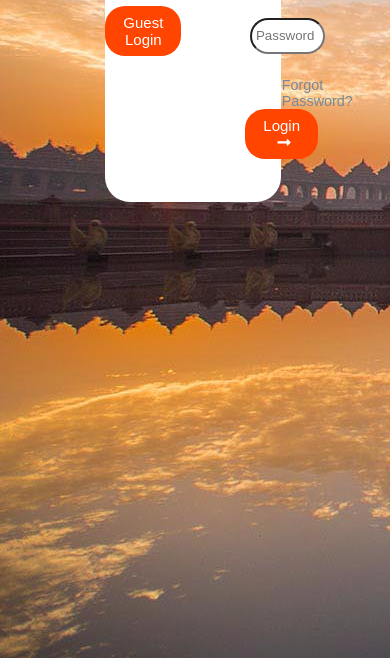
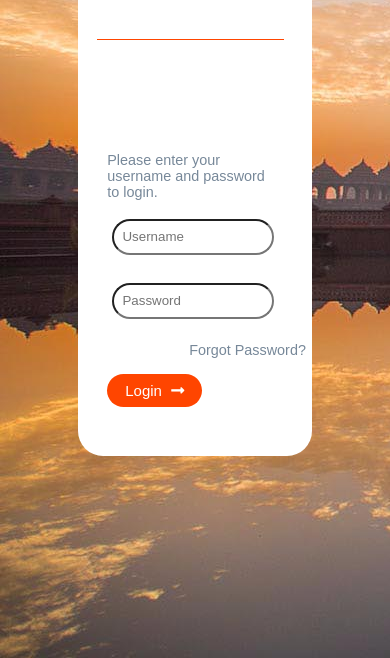
Before and after one commit to Drackus001/front_end_E-Learning, a plain HTML site: page index.html in a window 390 px wide. Shown: the part 304-962 px from the top of the page. Drawn offline with Linux system fonts and the light colour scheme.

Commit message:
responsive_1 (login) completed

```diff
--- a/css/style.css
+++ b/css/style.css
@@ -24,7 +24,7 @@ body .form .btn-login{
     background: orangered;
     color: white;
     border: none;
-    padding: 8px 1.2em;
+    padding: .5rem 1.2em;
     border-radius: 20px;
     font-size: 15px;
 }
@@ -62,9 +62,10 @@ body .form input{
 .container .regularlogin{
     width: 50%;
     float: right;
-    padding-right: 5%;
+    margin-right: 5%;
     position: relative;
-    display: grid;
+    display: flex;
+    flex-direction: column;
     justify-items: left;
 }
 .container .regularlogin .inputs{
@@ -79,6 +80,7 @@ body .form input{
     color: lightslategray;
     font-size: .9em;
     padding-left: 50%;
+    width: 100%
 }
 .container .regularlogin .Forgot:hover{
     color: orangered;
@@ -86,7 +88,97 @@ body .form input{
 .container span{
     content: ' ';
     height: 200px;
-    width: 1px;
+    width: 2px;
     background-color: orangered;
-    margin-right: 4em;
+    margin-right: 6%;
 }
+
+
+@media (max-width:950px) {
+    .container{
+    border-radius: 25px;
+    background: white;
+    width: 70%;
+    height: 50%;
+    display: flex;
+    position: absolute;
+    left: 15%;
+    top: 10%;
+    }
+    .container .regularlogin{
+        width: 70%;
+        position: relative;
+        display: flex;
+        flex-direction: column;
+        float: left;
+
+    }
+    .container .regularlogin .Forgot{
+        text-decoration: none;
+        color: lightslategray;
+        font-size: .9rem;
+        width: 100%;
+        float: right;
+        margin-bottom: 1rem;
+        position: relative;
+    }
+    .container span{
+        content: ' ';
+        height: 200px;
+        width: 2px;
+        background-color: orangered;
+        margin-right: 6%;
+    }
+
+}
+
+@media (max-width:550px) {
+    .container{
+        border-radius: 25px;
+        background: white;
+        width: 60vw;
+        height: 80vh;
+        display: grid;
+        grid-template-areas: "a";
+        position: absolute;
+        left: 20%;
+
+    }
+    .container span{
+        content: ' ';
+        height: 1px;
+        width: 80%;
+        margin-left: 2%;
+        position: relative;
+        background-color: orangered;
+
+    }
+    .container .logo-guestlogin{
+        width: 70%;
+        position: relative;
+        display: grid;
+        grid-template-areas: 'a';
+        margin-bottom: none;
+    }
+    .container .regularlogin{
+        width: 70%;
+        position: relative;
+        display: flex;
+        flex-direction: column;
+        float: left;
+    }
+    .container .regularlogin .inputs{
+        width: 90%;
+        float: left;
+        border-radius: 20px;
+    }
+    .container .regularlogin .Forgot{
+        text-decoration: none;
+        color: lightslategray;
+        font-size: .9rem;
+        width: 100%;
+        float: right;
+        margin-bottom: 1rem;
+        position: relative;
+    }
+}
```
